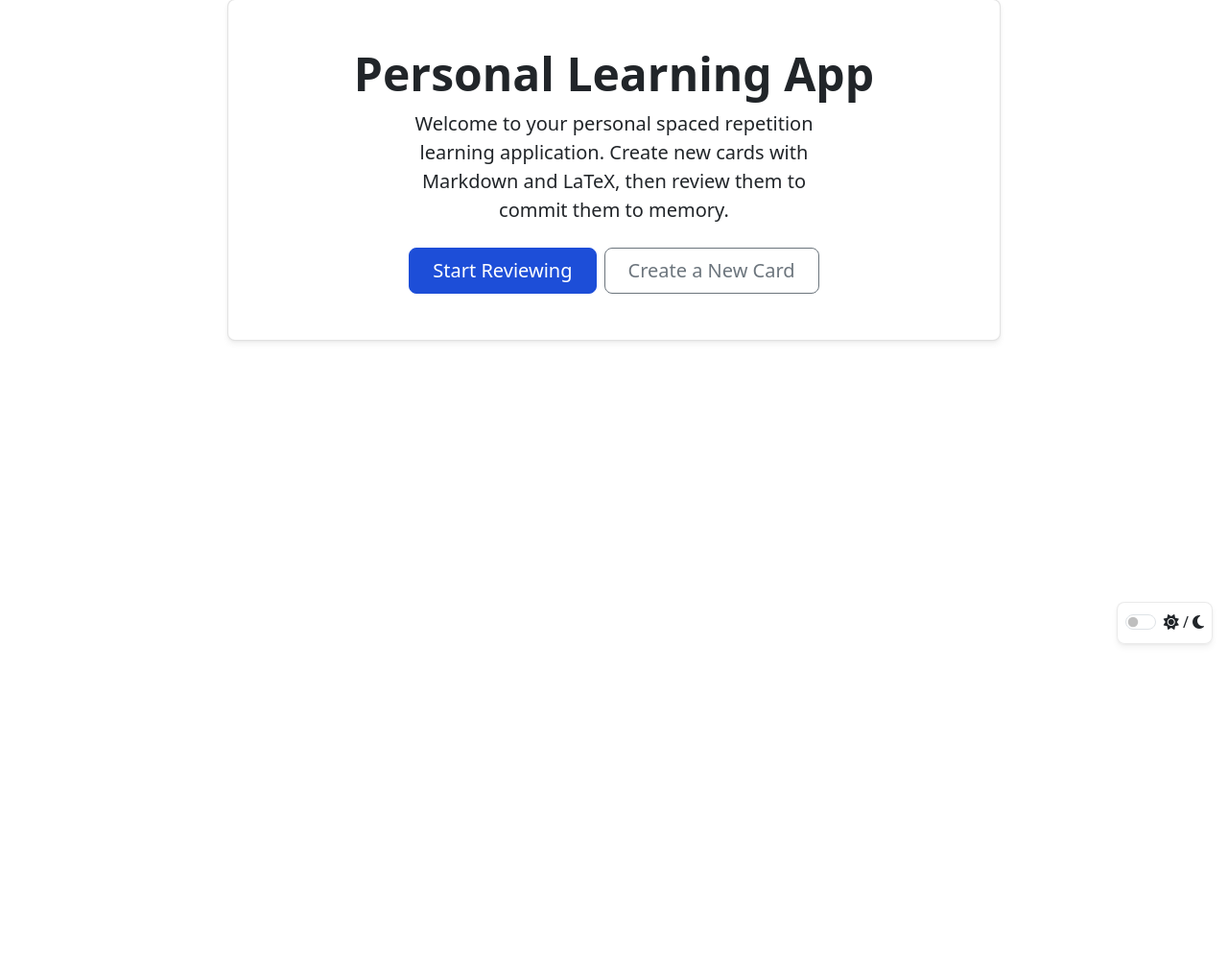
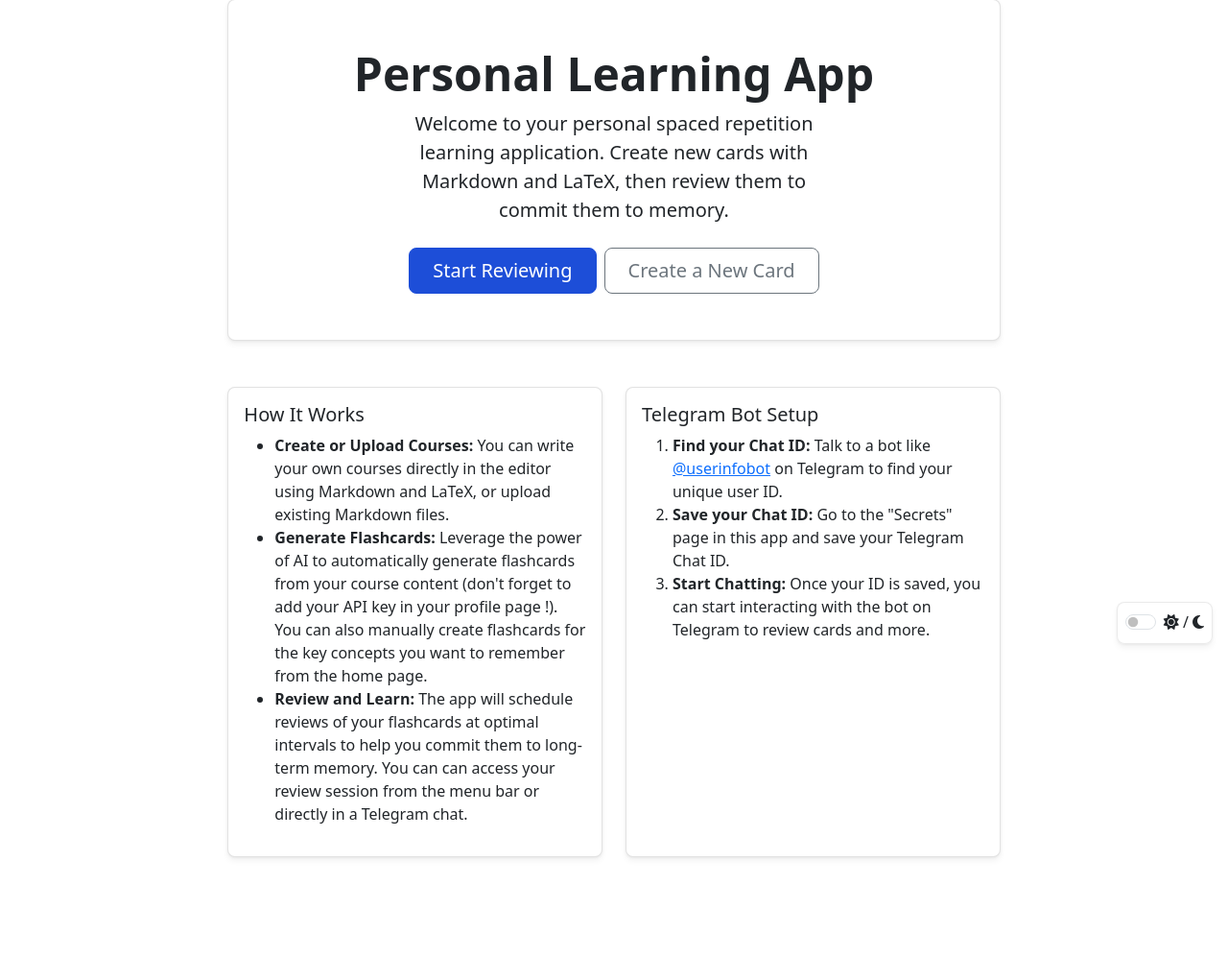
Before and after one commit to Cyril9227/BadAnki, a FastAPI app: page / in a window 1280 px wide. Shown: the part 113-1110 px from the top of the page at 96% size. Before the commit the page ends 786 px from the top, so only its background shows below. Run offline with FastAPI, Linux system fonts and the light colour scheme; some libraries are stand-ins or nearby versions.

Commit message:
add tutorial on frontpage

```diff
--- a/main.py
+++ b/main.py
@@ -350,6 +350,8 @@ async def save_secrets(request: Request, user: User = Depends(get_current_active
 
 
 
+TELEGRAM_BOT_USERNAME = os.environ.get("TELEGRAM_BOT_USERNAME")
+
 # --- FastAPI Routes ---
 
 @app.get("/login", response_class=HTMLResponse)
@@ -400,7 +402,7 @@ async def health_check():
 
 @app.get("/", response_class=HTMLResponse)
 async def root(request: Request):
-    return templates.TemplateResponse("home.html", {"request": request})
+    return templates.TemplateResponse("home.html", {"request": request, "telegram_bot_username": TELEGRAM_BOT_USERNAME})
 
 @app.get("/courses", response_class=HTMLResponse)
 async def list_courses(request: Request, user: User = Depends(get_current_active_user)):
--- a/templates/home.html
+++ b/templates/home.html
@@ -16,11 +16,44 @@
     </div>
 </div>
 
+<div class="container mt-5">
+    <div class="row">
+        <div class="col-md-6 mb-4">
+            <div class="card h-100">
+                <div class="card-body">
+                    <h5 class="card-title">How It Works</h5>
+                    <ul>
+                        <li><strong>Create or Upload Courses:</strong> You can write your own courses directly in the editor using Markdown and LaTeX, or upload existing Markdown files.</li>
+                        <li><strong>Generate Flashcards:</strong> Leverage the power of AI to automatically generate flashcards from your course content (don't forget to add your API key in your profile page !). You can also manually create flashcards for the key concepts you want to remember from the home page.</li>
+                        <li><strong>Review and Learn:</strong> The app will schedule reviews of your flashcards at optimal intervals to help you commit them to long-term memory. You can can access your review session from the menu bar or directly in a Telegram chat.
+                        </li>
+                    </ul>
+                </div>
+            </div>
+        </div>
+        <div class="col-md-6 mb-4">
+            <div class="card h-100">
+                <div class="card-body">
+                    <h5 class="card-title">Telegram Bot Setup</h5>
+                    <ol>
+                        <li><strong>Find your Chat ID:</strong> Talk to a bot like <a href="https://t.me/userinfobot" target="_blank">@userinfobot</a> on Telegram to find your unique user ID.</li>
+                        <li><strong>Save your Chat ID:</strong> Go to the "Secrets" page in this app and save your Telegram Chat ID.</li>
+                        {% if telegram_bot_username %}
+                        <li><strong>Start Chatting:</strong> Click here to start a conversation with our bot: <a href="https://t.me/{{ telegram_bot_username }}" target="_blank">@{{ telegram_bot_username }}</a>.</li>
+                        {% else %}
+                        <li><strong>Start Chatting:</strong> Once your ID is saved, you can start interacting with the bot on Telegram to review cards and more.</li>
+                        {% endif %}
+                    </ol>
+                </div>
+            </div>
+        </div>
+    </div>
+</div>
+
 <style>
 @media (max-width: 768px) {
     html, body {
         height: 100%;
-        overflow: hidden;
         margin: 0;
         padding: 0;
     }
```
